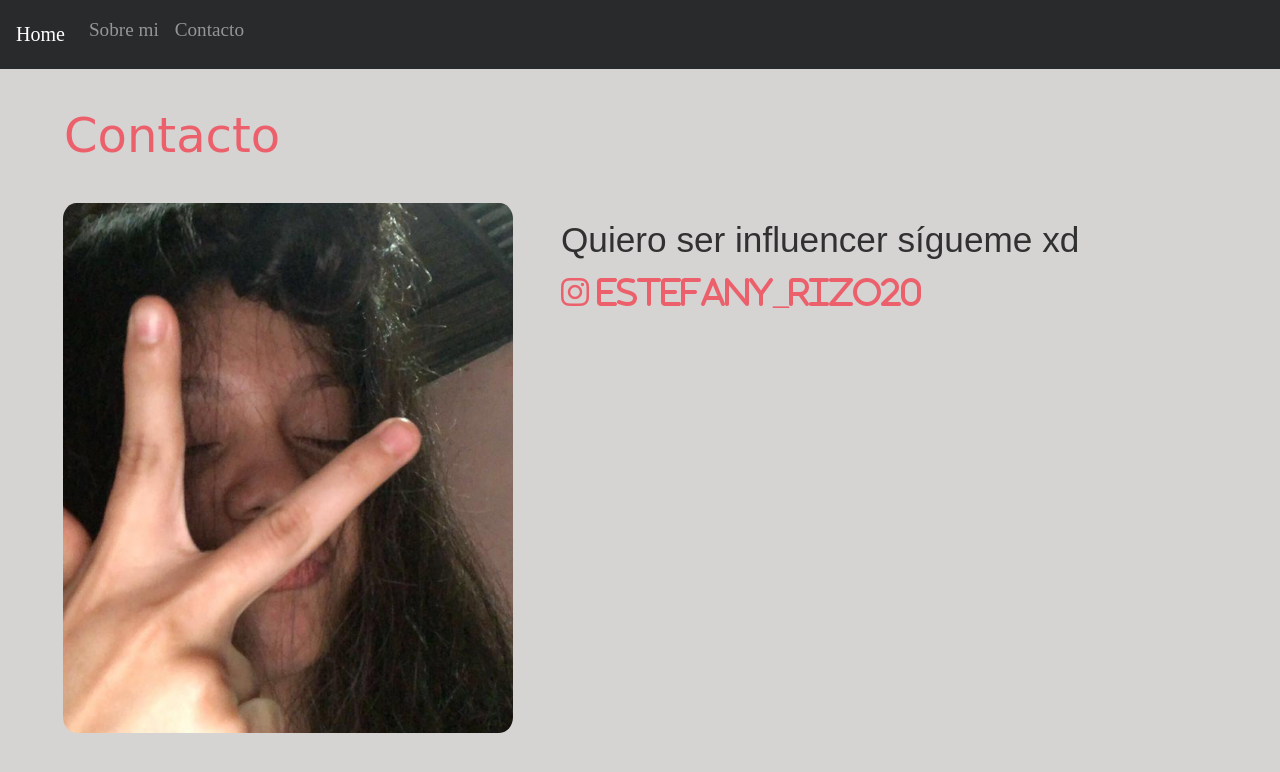
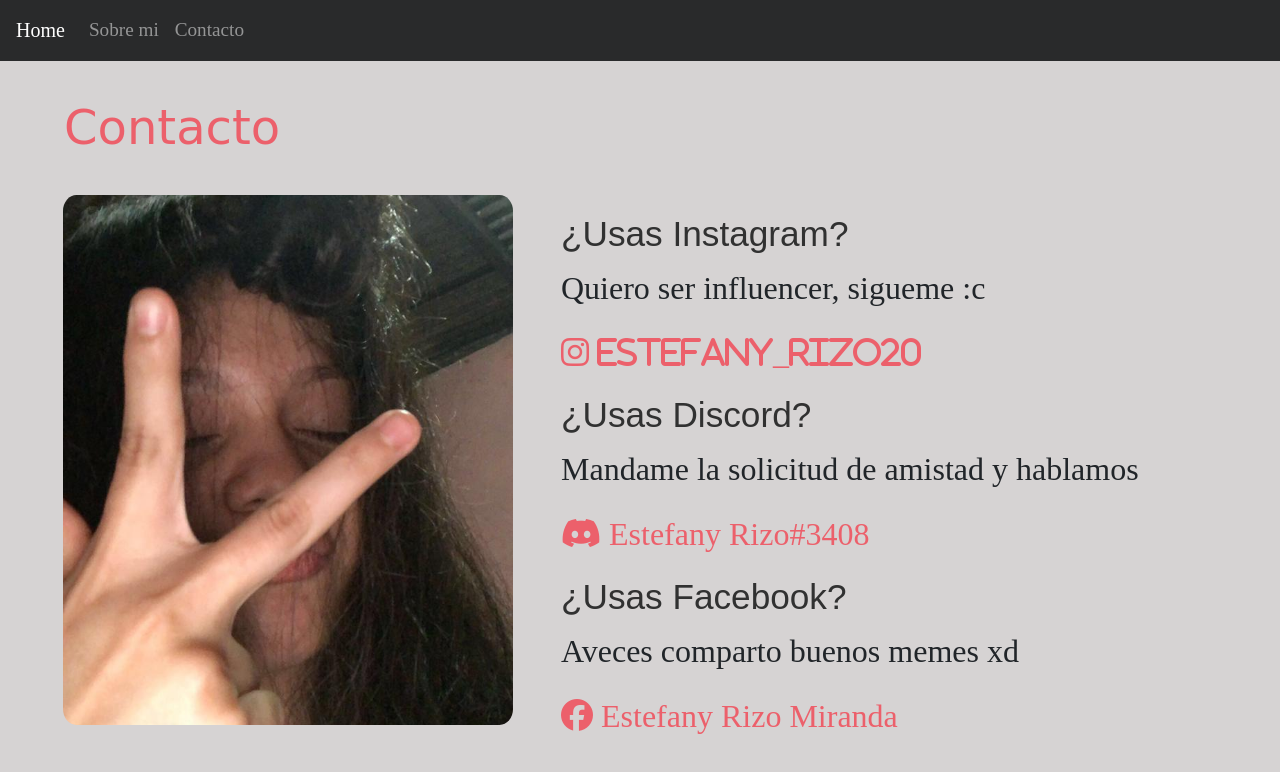
Before and after one commit to estefanyrizo/cs50w-project0, a plain HTML site: page html/contacto.html in a window 1280 px wide. Drawn offline with nearby package versions, Linux system fonts and the light colour scheme; a web font is replaced by a local one.

Commit message:
Solo me falta una pagina :c

```diff
--- a/html/contacto.html
+++ b/html/contacto.html
@@ -25,7 +25,7 @@
         </button>
 
         <div class="collapse navbar-collapse" id="collapsibleNavbar">
-            <ul class="navbar-nav me-auto mb-2 mb-xs-0">
+            <ul class="navbar-nav">
                 <li class="nav-item">
                     <a class="nav-link" href="sobre_mi.html">Sobre mi</a>
                 </li>
@@ -33,7 +33,6 @@
                     <a class="nav-link" href="contacto.html">Contacto</a>
                 </li>
             </ul>
-        </div>
         </div>
     </nav>
 
@@ -49,9 +48,40 @@
 
             <div class="col-xs-7 text-left" id="redessociales">
 
-                <h2>Quiero ser influencer sígueme xd</h2>
+                <div>
 
-                <a class="link" href="https://www.instagram.com/estefany_rizo20/"><i class="fab fa-instagram"> estefany_rizo20</i></a>
+                    <h2>¿Usas Instagram?</h2>
+
+                    <p>Quiero ser influencer, sigueme :c</p>
+
+                    <a class="link" href="https://www.instagram.com/estefany_rizo20/"><i class="fab fa-instagram">
+                            estefany_rizo20</i></a>
+                    <br>
+
+                </div>
+
+                <div>
+                    <h2>¿Usas Discord?</h2>
+
+                    <p>Mandame la solicitud de amistad y hablamos</p>
+
+                    <a class="link" href="http://127.0.0.1:5500/html/contacto.html"><i class="fab fa-discord"></i>
+                        Estefany Rizo#3408</i></a>
+                    <br>
+
+                </div>
+
+                <div>
+                    <h2>¿Usas Facebook?</h2>
+
+                    <p>Aveces comparto buenos memes xd</p>
+
+                    <a class="link" href="https://www.facebook.com/profile.php?id=100007828426481"><i
+                            class="fab fa-facebook"></i>
+                        Estefany Rizo Miranda</i></a>
+                    <br>
+
+                </div>
 
             </div>
         </div>
```
Also changed, not shown: html/bailar.html (+16 -10 lines), html/index.html (+4 -5 lines), html/series.html (+1 -2 lines), html/sobre_mi.html (+19 -10 lines), css/style.scss (added).
